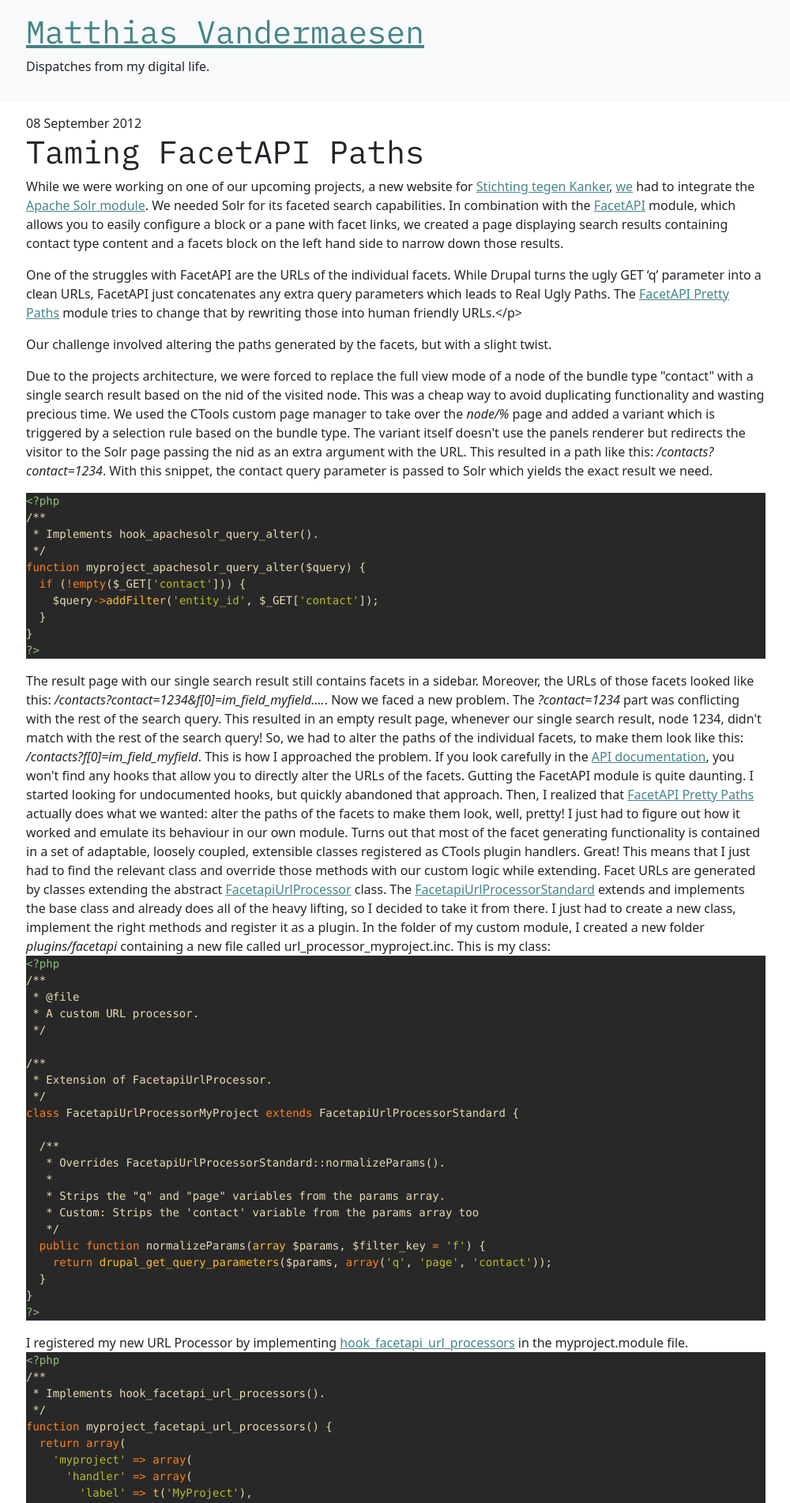
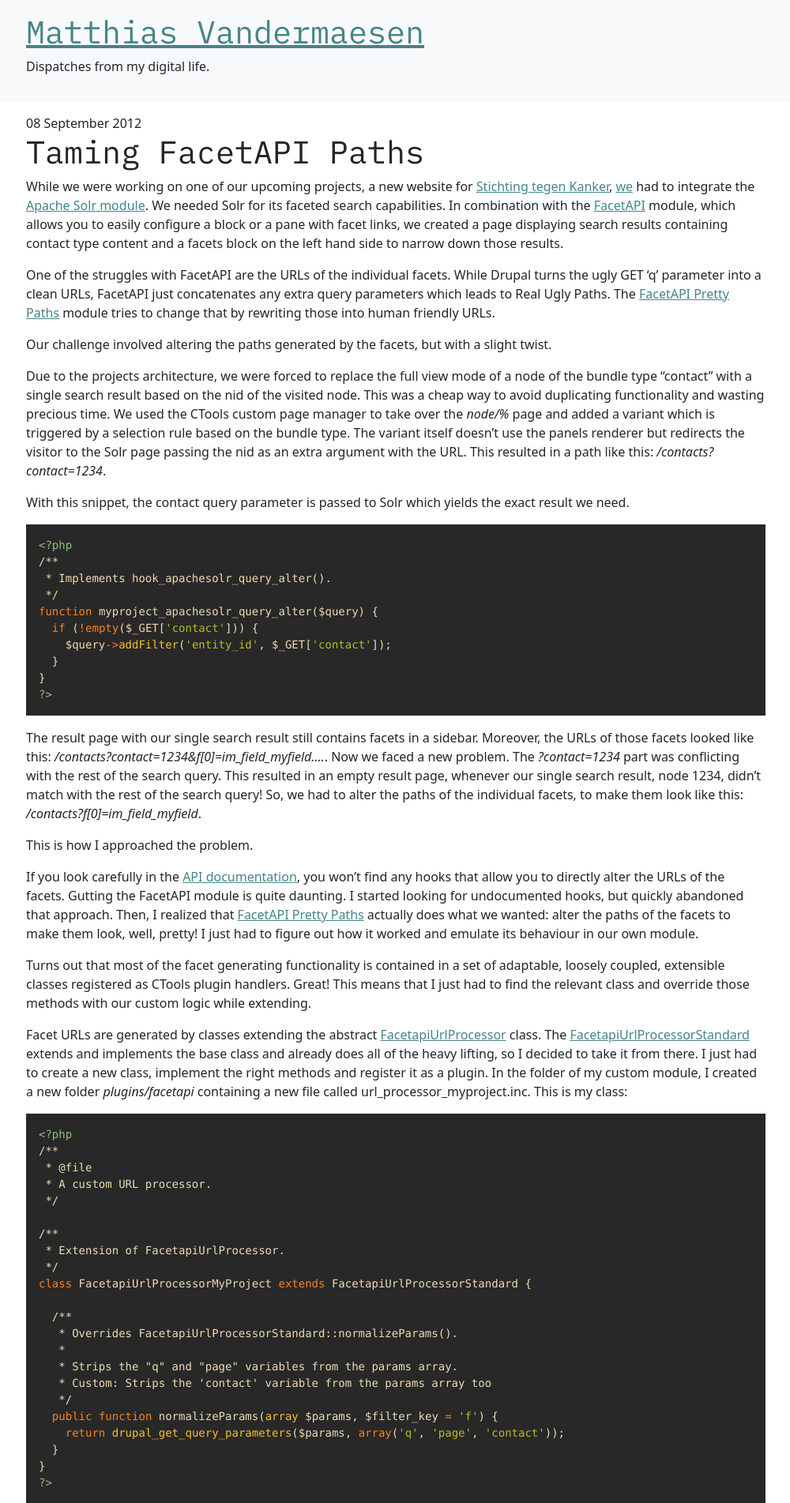
Before and after one commit to netsensei/colada, a Jekyll site: the page built from _posts/2012-09-08-taming-facetapi-paths.markdown, in a window 1280 px wide. Shown: the top 1903 px of the page at 79% size, without its empty margins (139-1139 px from the left). Built offline with Jekyll 4.4.1, drawn with Linux system fonts in a browser that asks for light colours; some of the changed text lies outside the part shown.

Commit message:
Fixed: syntax highlighting in older blogposts.

````diff
--- a/_posts/2012-09-08-taming-facetapi-paths.markdown
+++ b/_posts/2012-09-08-taming-facetapi-paths.markdown
@@ -1,18 +1,20 @@
 ---
 layout: post
 title:  "Taming FacetAPI Paths"
-date:   2012-09-08 20:00:00
-categories: Drupal
+date:   2012-09-08
+categories: drupal
 ---
 While we were working on one of our upcoming projects, a new website for <a href="http://www.kanker.be/">Stichting tegen Kanker</a>, <a href="http://www.wunderkraut.com">we</a> had to integrate the <a href="http://drupal.org/project/apachesolr">Apache Solr module</a>. We needed Solr for its faceted search capabilities. In combination with the <a href="http://drupal.org/project/facetapi">FacetAPI</a> module, which allows you to easily configure a block or a pane with facet links, we created a page displaying search results containing contact type content and a facets block on the left hand side to narrow down those results.
 
-One of the struggles with FacetAPI are the URLs of the individual facets. While Drupal turns the ugly GET 'q' parameter into a clean URLs, FacetAPI just concatenates any extra query parameters which leads to Real Ugly Paths. The <a href="http://drupal.org/project/facetapi_pretty_paths">FacetAPI Pretty Paths</a> module tries to change that by rewriting those into human friendly URLs.</p>
-<p>Our challenge involved altering the paths generated by the facets, but with a slight twist.</p>
-<p>Due to the projects architecture, we were forced to replace the full view mode of a node of the bundle type "contact" with a single search result based on the nid of the visited node. This was a cheap way to avoid duplicating functionality and wasting precious time. We used the CTools custom page manager to take over the <em>node/%</em> page and added a variant which is triggered by a selection rule based on the bundle type. The variant itself doesn't use the panels renderer but redirects the visitor to the Solr page passing the nid as an extra argument with the URL. This resulted in a path like this: <em>/contacts?contact=1234</em>.
+One of the struggles with FacetAPI are the URLs of the individual facets. While Drupal turns the ugly GET 'q' parameter into a clean URLs, FacetAPI just concatenates any extra query parameters which leads to Real Ugly Paths. The <a href="http://drupal.org/project/facetapi_pretty_paths">FacetAPI Pretty Paths</a> module tries to change that by rewriting those into human friendly URLs.
+
+Our challenge involved altering the paths generated by the facets, but with a slight twist.
+
+Due to the projects architecture, we were forced to replace the full view mode of a node of the bundle type "contact" with a single search result based on the nid of the visited node. This was a cheap way to avoid duplicating functionality and wasting precious time. We used the CTools custom page manager to take over the <em>node/%</em> page and added a variant which is triggered by a selection rule based on the bundle type. The variant itself doesn't use the panels renderer but redirects the visitor to the Solr page passing the nid as an extra argument with the URL. This resulted in a path like this: <em>/contacts?contact=1234</em>.
 
 With this snippet, the contact query parameter is passed to Solr which yields the exact result we need.
 
-{% highlight php %}
+```php
 <?php
 /**
  * Implements hook_apachesolr_query_alter().
@@ -23,7 +25,7 @@ function myproject_apachesolr_query_alter($query) {
   }
 }
 ?>
-{% endhighlight %}
+```
 
 The result page with our single search result still contains facets in a sidebar. Moreover, the URLs of those facets looked like this: <em>/contacts?contact=1234&amp;f[0]=im_field_myfield....</em>. Now we faced a new problem. The <em>?contact=1234</em> part was conflicting with the rest of the search query. This resulted in an empty result page, whenever our single search result, node 1234, didn't match with the rest of the search query! So, we had to alter the paths of the individual facets, to make them look like this: <em>/contacts?f[0]=im_field_myfield</em>.
 
@@ -35,7 +37,7 @@ Turns out that most of the facet generating functionality is contained in a set
 
 Facet URLs are generated by classes extending the abstract <a href="http://drupalcode.org/project/facetapi.git/blob/refs/heads/7.x-2.x:/plugins/facetapi/url_processor.inc">FacetapiUrlProcessor</a> class. The <a href="http://drupalcode.org/project/facetapi.git/blob/refs/heads/7.x-2.x:/plugins/facetapi/url_processor_standard.inc">FacetapiUrlProcessorStandard</a> extends and implements the base class and already does all of the heavy lifting, so I decided to take it from there. I just had to create a new class, implement the right methods and register it as a plugin. In the folder of my custom module, I created a new folder <em>plugins/facetapi</em> containing a new file called url_processor_myproject.inc. This is my class:
 
-{% highlight php %}
+```php
 <?php
 /**
  * @file
@@ -58,11 +60,11 @@ class FacetapiUrlProcessorMyProject extends FacetapiUrlProcessorStandard {
   }
 }
 ?>
-{% endhighlight %}
+```
 
 I registered my new URL Processor by implementing <a href="http://drupalcode.org/project/facetapi.git/blob/refs/heads/7.x-2.x:/facetapi.api.php">hook_facetapi_url_processors</a> in the myproject.module file.
 
-{% highlight php %}
+```php
 <?php
 /**
  * Implements hook_facetapi_url_processors().
@@ -78,17 +80,17 @@ function myproject_facetapi_url_processors() {
   );
 }
 ?>
-{% endhighlight %}
+```
 
 I also included the .inc file in the myproject.info file:
 
-{% highlight php %}
+```php
 files[] = plugins/facetapi/url_processor_myproject.inc
-{% endhighlight %}
+```
 
 Now I had a new registered URL Processor handler. But I still needed to hook it up with the correct Solr searcher on which the FacetAPI relies to generate facets. <a href="http://drupalcode.org/project/facetapi.git/blob/refs/heads/7.x-2.x:/facetapi.api.php">hook_facetapi_searcher_info_alter</a> allows you to override the searcher definition and tell the searcher to use your new custom URL processor rather than the standard URL processor. This is the implementation in myproject.module:
 
-{% highlight php %}
+```php
 <?php
 /**
  * Implements hook_facetapi_search_info().
@@ -99,7 +101,7 @@ function myproject_facetapi_searcher_info_alter(array &$searcher_info) {
   }
 }
 ?>
-{% endhighlight %}
+```
 
 After clearing the cache, the correct path was generated per facet. Great! Of course, the paths still don't look pretty and contain those way too visible and way too ugly query parameters. We could enable the FacetAPI Pretty Path module, but by implementing our own URL processor, FacetAPI Pretty Paths will cause a conflict since the searcher uses either one or the other class. Not both. One way to solve this problem would be to extend the <a href="http://drupalcode.org/project/facetapi_pretty_paths.git/blob/refs/heads/7.x-1.x:/plugins/facetapi/url_processor_pretty_paths.inc">FacetapiUrlProcessorPrettyPaths</a> class, since it is derived from the same FacetapiUrlProcessorStandard base class, and override its normalizeParams() method.
 
--- a/_sass/components/_syntax.scss
+++ b/_sass/components/_syntax.scss
@@ -2,6 +2,7 @@
 }
 .highlighter-rouge > .highlight {
     padding: 1rem;
+    margin-bottom: 1rem;
 }
 
 pre.highlight {
````
Also changed, not shown: _posts/2012-12-02-template-suggestions-and-panels-panes.markdown (+12 -12 lines), _posts/2013-01-28-bending-drupal-commerce-add-to-cart-form.markdown (+8 -8 lines), _posts/2014-08-30-taming-drupal-breadcrumbs.markdown (+8 -8 lines).
